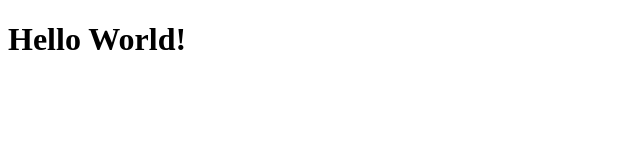
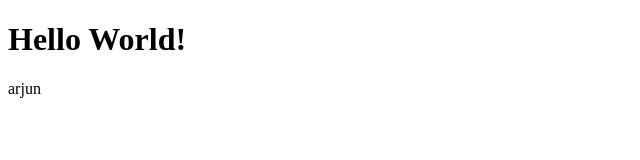
Before and after one commit to Kumar1999/arjunmauryaa.github.io, a plain HTML site: page index.html in a window 1280 px wide. Shown: the full height of the page, 0-640 px from the left. Drawn offline with Linux system fonts and the light colour scheme.

Commit message:
Update index.html

```diff
--- a/index.html
+++ b/index.html
@@ -7,5 +7,6 @@
 </head>
 <body>
     <h1>Hello World!</h1>
+    <p>arjun</p>
 </body>
 </html>
```
